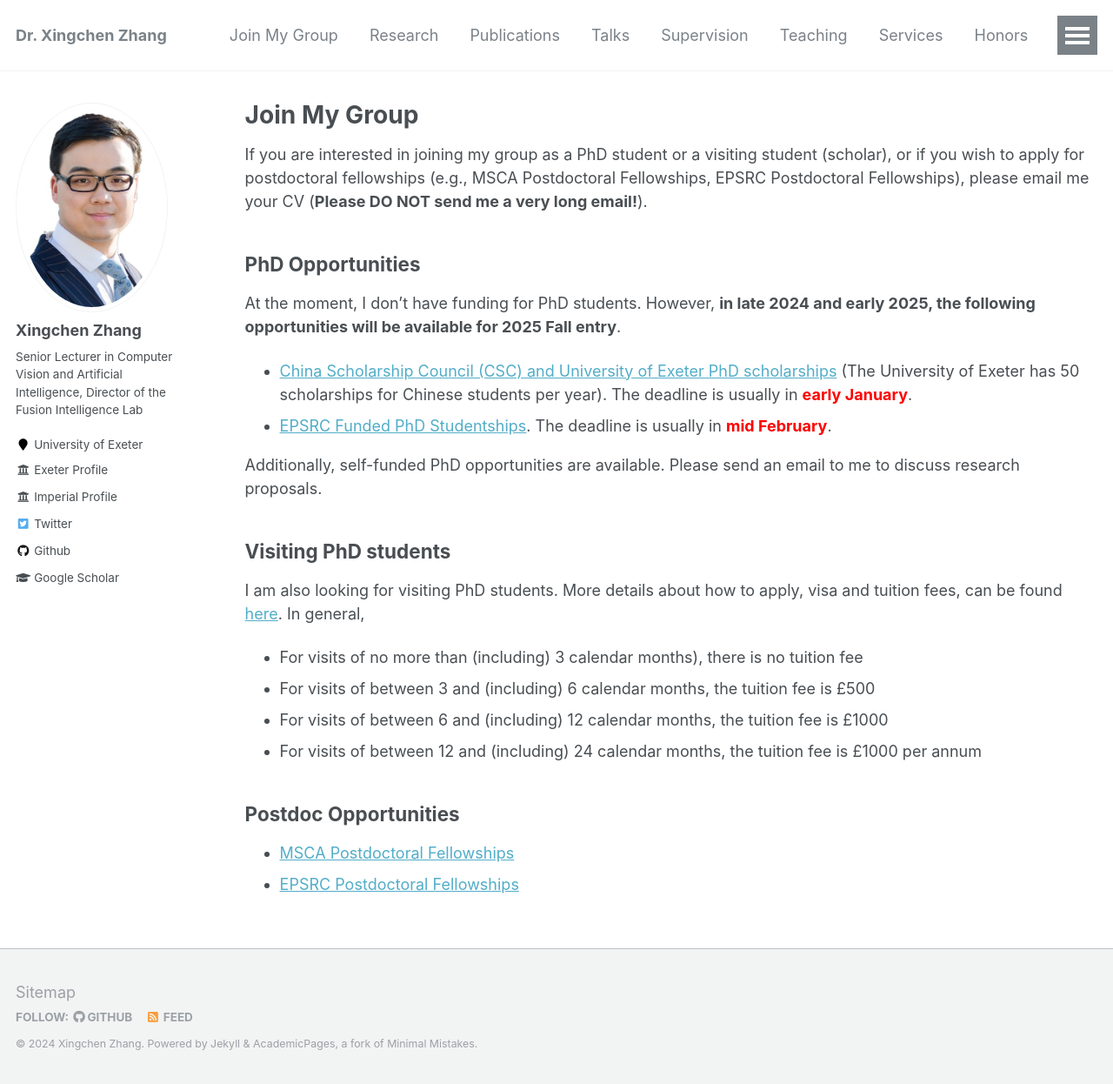
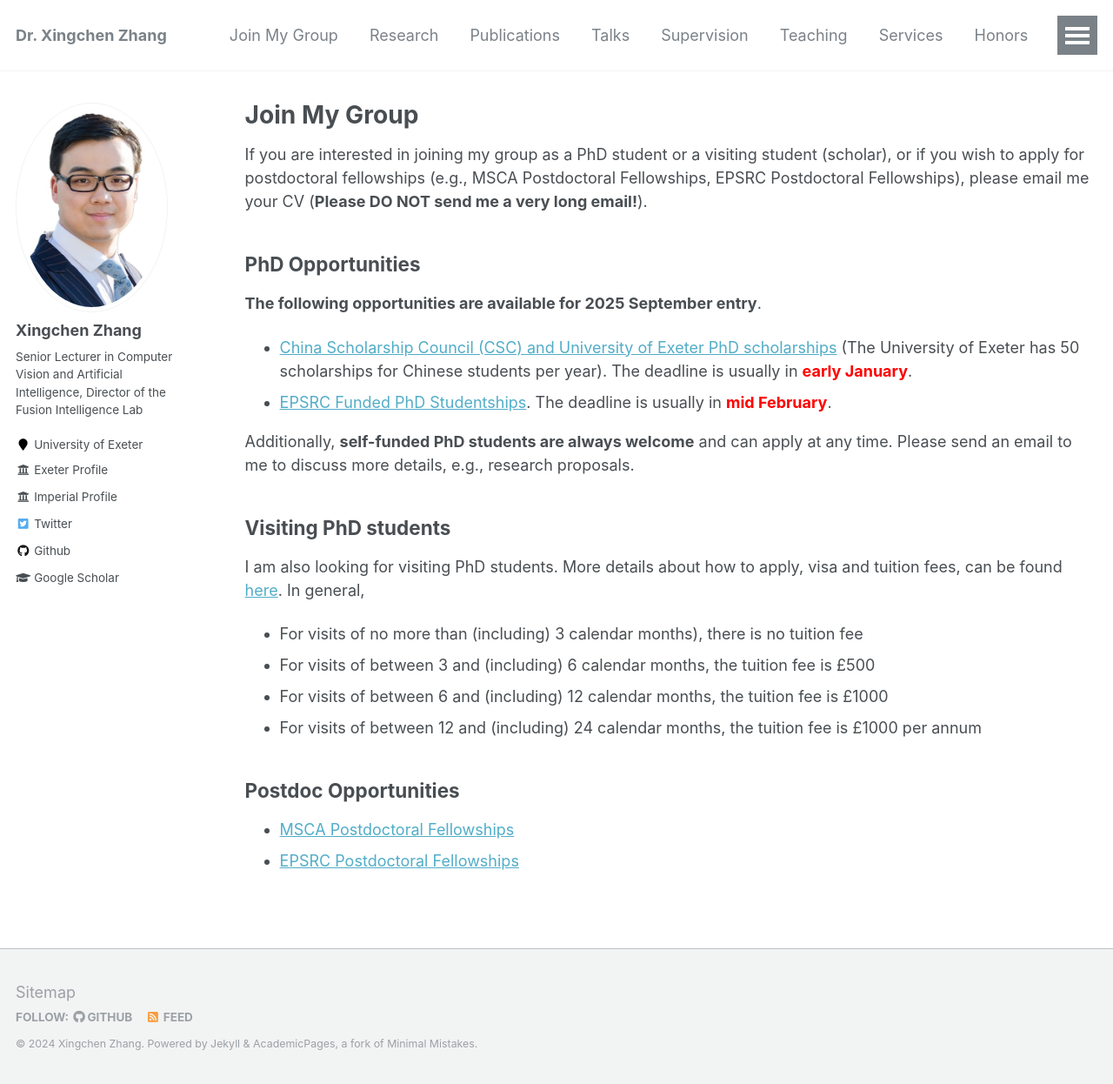
Before and after one commit to xingchenzhang/xingchenzhang.github.io, a Jekyll site: the page built from _pages/vacancies.md, in a window 1280 px wide and 1246 px high. Shown: the whole window at 87% size. Built offline with Jekyll 4.4.1, drawn with Linux system fonts in a browser that asks for light colours.

Commit message:
update funding info

```diff
--- a/_pages/vacancies.md
+++ b/_pages/vacancies.md
@@ -10,12 +10,12 @@ If you are interested in joining my group as a PhD student or a visiting student
 
 PhD Opportunities
 -------------
-At the moment, I don't have funding for PhD students. However, **in late 2024 and early 2025, the following opportunities will be available for 2025 Fall entry**.
+**The following opportunities are available for 2025 September entry**.
 
 - [China Scholarship Council (CSC) and University of Exeter PhD scholarships](https://www.exeter.ac.uk/study/pg-research/csc-scholarships/) (The University of Exeter has 50 scholarships for Chinese students per year). The deadline is usually in **<span style="color: red;">early January</span>**.
 - [EPSRC Funded PhD Studentships](https://www.exeter.ac.uk/study/pg-research/funding/phdfunding/epsrc-dtp-studentships/). The deadline is usually in **<span style="color: red;">mid February</span>**.
 
-Additionally, self-funded PhD opportunities are available. Please send an email to me to discuss research proposals.
+Additionally, **self-funded PhD students are always welcome** and can apply at any time. Please send an email to me to discuss more details, e.g., research proposals.
 
 Visiting PhD students
 -------------
```
